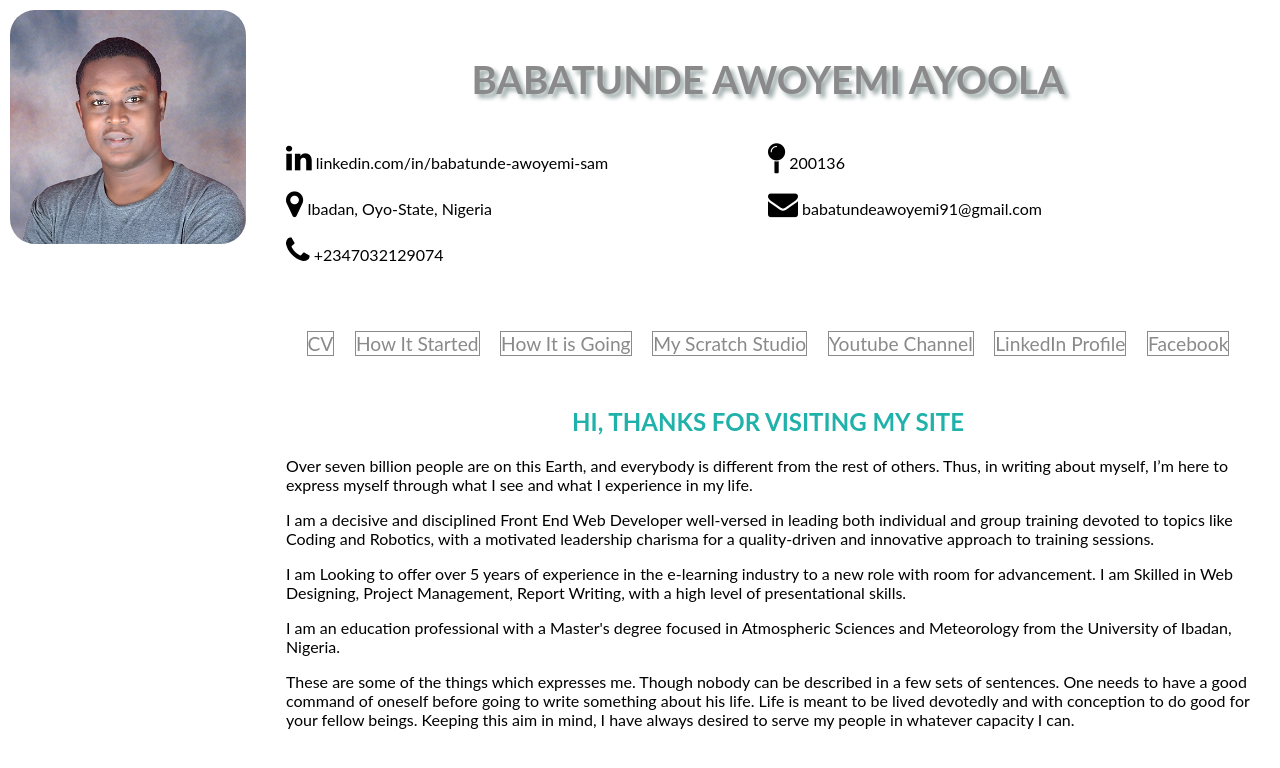
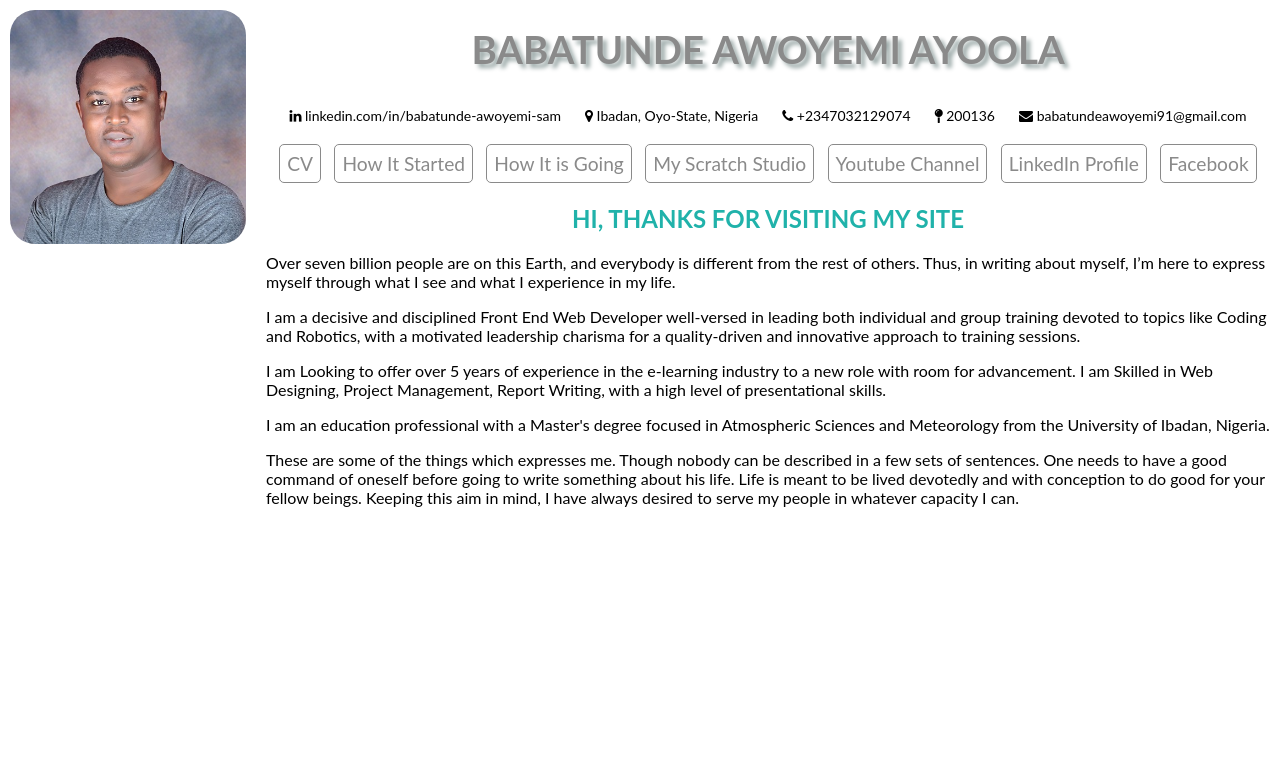
Before and after one commit to DeCreed001/decreed001, a plain HTML site: page index.html in a window 1280 px wide. Drawn offline with Linux system fonts and the light colour scheme.

Commit message:
almost last update
almost last update

```diff
--- a/css/cv.css
+++ b/css/cv.css
@@ -20,15 +20,19 @@ h1 a {
   text-shadow: 4px 4px 4px rgb(156, 170, 169);
 }
 h1 a:hover {
-  border-bottom: none;
+  border: none;
 }
 .mini {
-  display: grid;
-  grid-template-columns: 1fr 1fr;
-  padding: 0;
+  text-align: center;
+}
+.mini p {
+  display: inline-block;
+  padding: 5px;
+  margin: 5px;
+  font-size: 14px;
 }
 nav {
-  margin: 50px auto;
+  margin: 10px auto;
   display: flex;
   justify-content: space-evenly;
   text-align: center;
@@ -42,6 +46,8 @@ nav a {
   text-decoration: none;
   transition: color 0.5s;
   border: 1px solid #8a8a8a;
+  padding: 7px;
+  border-radius: 5px;
 }
 a:hover {
   border: 1px solid black;
@@ -50,7 +56,7 @@ nav a:hover {
   color: black;
 }
 .active {
-  border-bottom: 1px solid black;
+  border-bottom: 2px solid black;
 }
 .active a {
   color: black !important;
@@ -62,8 +68,8 @@ nav a:hover {
 }
 .rightbox {
   height: auto;
-  margin: 30px;
   padding: 0px;
+  margin: 0px 10px;
 }
 .leftbox img {
   width: 100%;
--- a/index.html
+++ b/index.html
@@ -18,15 +18,11 @@
     <header>
       <h1><a href="index.html">Babatunde Awoyemi Ayoola</a></h1>
       <div class="mini">
-        <div class="minileft">
-          <p><i class="fa fa-linkedin" style="font-size:30px"></i> linkedin.com/in/babatunde-awoyemi-sam</p>
-          <p><i class="fa fa-map-marker" style="font-size:30px"></i> Ibadan, Oyo-State, Nigeria</p>
-          <p><i class="fa fa-phone" style="font-size:30px"></i> +2347032129074</p>
-        </div>
-        <div class="miniright">
-          <p><i class="fa fa-map-pin" style="font-size:30px"></i> 200136</p>
-          <p><i class="fa fa-envelope" style="font-size:30px"></i> babatundeawoyemi91@gmail.com</p>
-        </div>
+        <p><i class="fa fa-linkedin"></i> linkedin.com/in/babatunde-awoyemi-sam</p>
+        <p><i class="fa fa-map-marker"></i> Ibadan, Oyo-State, Nigeria</p>
+        <p><i class="fa fa-phone"></i> +2347032129074</p>
+        <p><i class="fa fa-map-pin"></i> 200136</p>
+        <p><i class="fa fa-envelope"></i> babatundeawoyemi91@gmail.com</p>
       </div>
       <nav>
         <a href="html/work.html">CV</a>
```
Also changed, not shown: html/begin.html (+7 -0 lines), html/current.html (+7 -0 lines), html/details.html (+8 -0 lines), html/education.html (+8 -0 lines), html/leadership.html (+8 -0 lines), html/volunteer.html (+8 -0 lines), html/work.html (+8 -0 lines).
